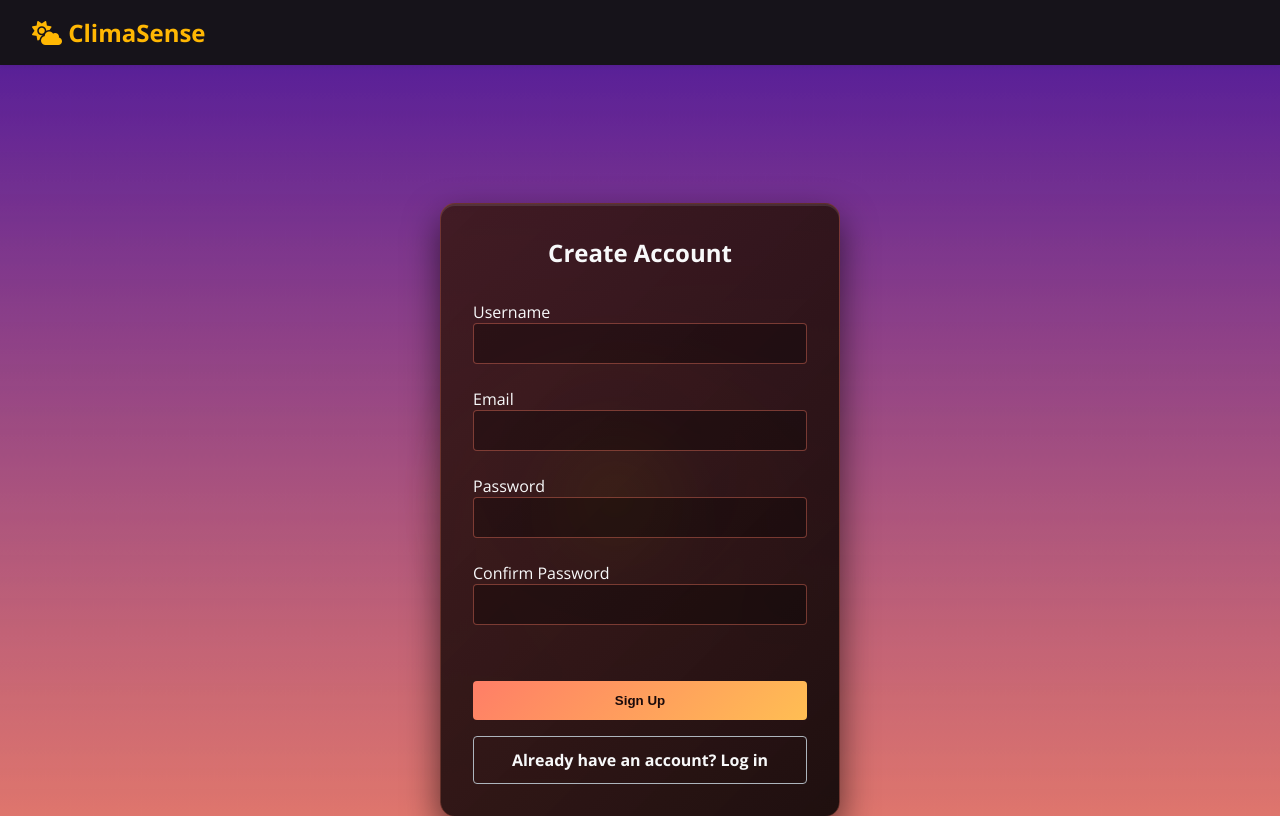
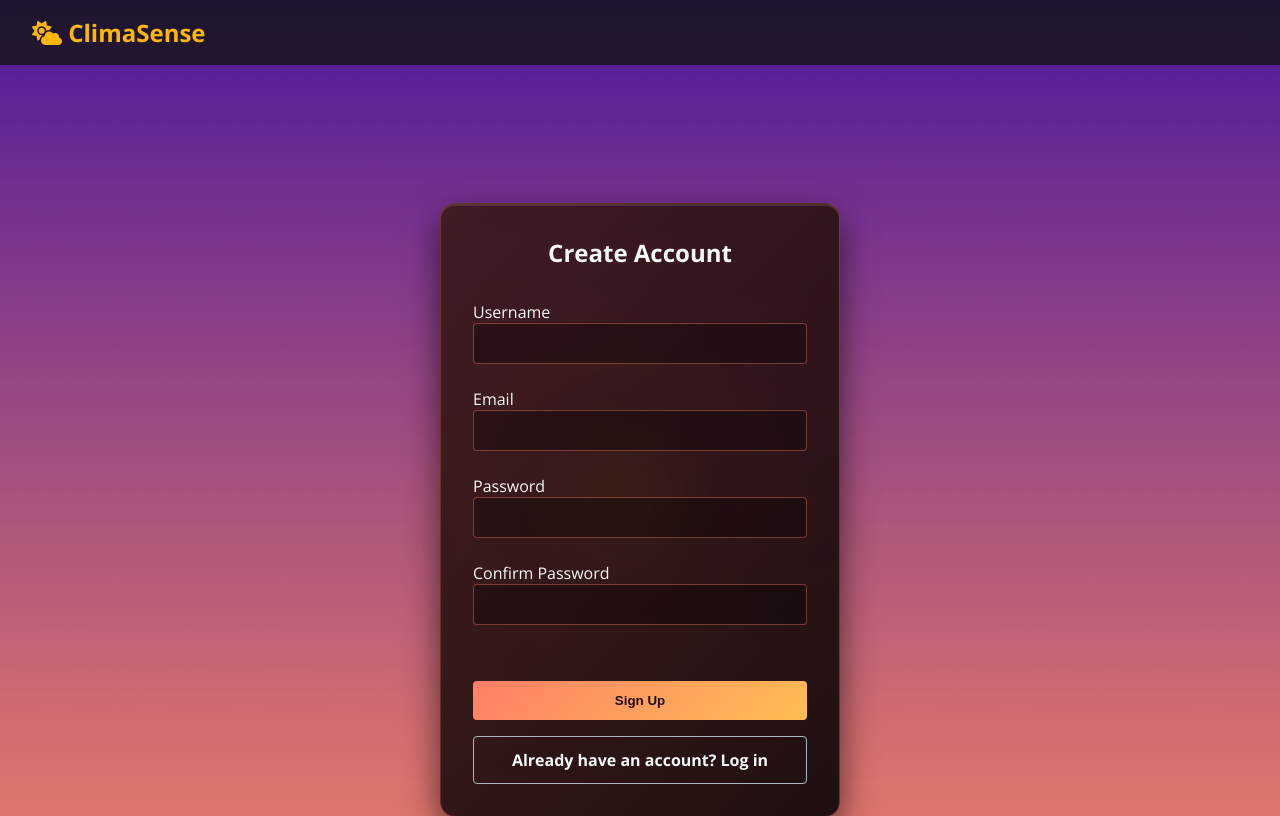
Before and after one commit to harisha202/ClimaSense, a Flask app: page /signup in a window 1280 px wide. Shown: the top 816 px of the page. Run offline with Flask 3, Linux system fonts and the light colour scheme; some libraries are stand-ins or nearby versions.

Commit message:
updated the files

```diff
--- a/static/css/style.css
+++ b/static/css/style.css
@@ -32,8 +32,8 @@ body.light-theme {
 
 body.dark-theme {
     --bg-primary: #121212;
-    --bg-card: rgba(30, 30, 30, 0.85);
-    --bg-navbar: rgba(20, 20, 20, 0.95);
+    --bg-card: rgba(30, 30, 30, 0.4);
+    --bg-navbar: rgba(20, 20, 20, 0.8);
     --text-primary: #f8f9fa;
     --text-secondary: #adb5bd;
     --accent: #ffb703;
```
Also changed, not shown: templates/index.html (+4 -4 lines).
